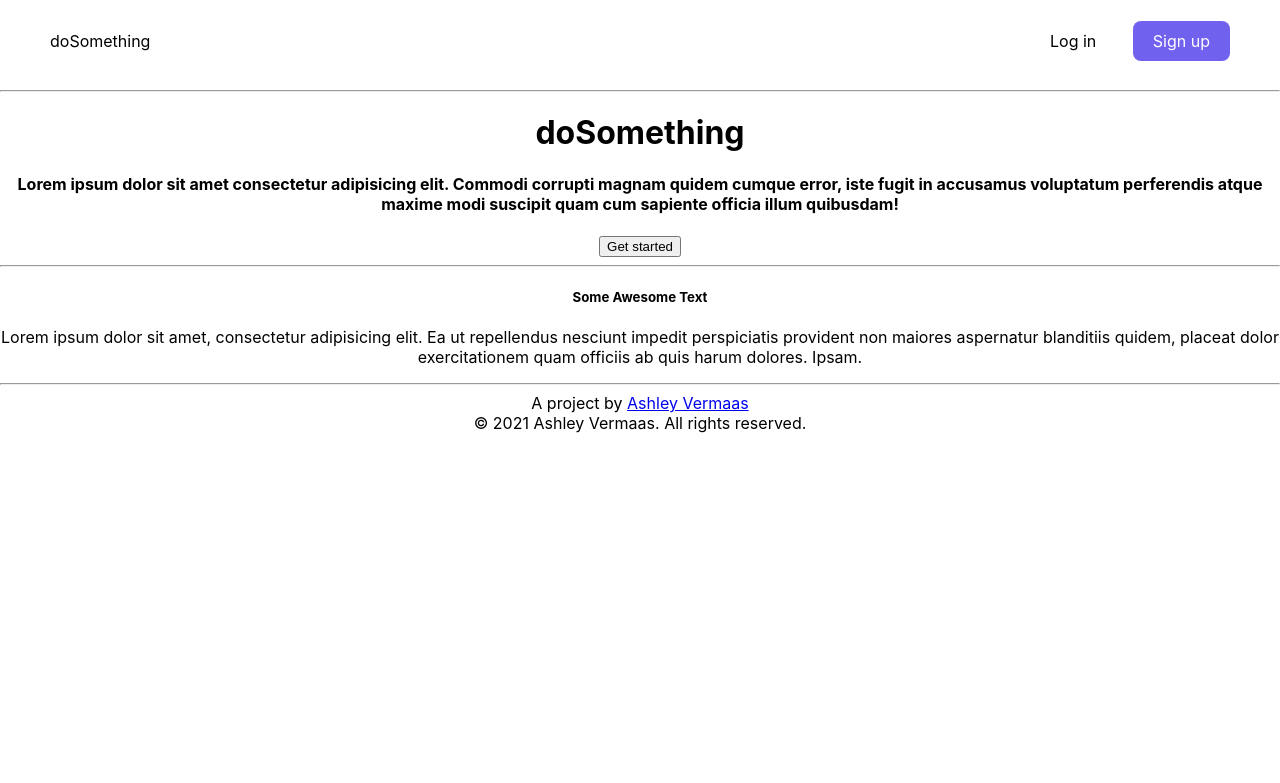
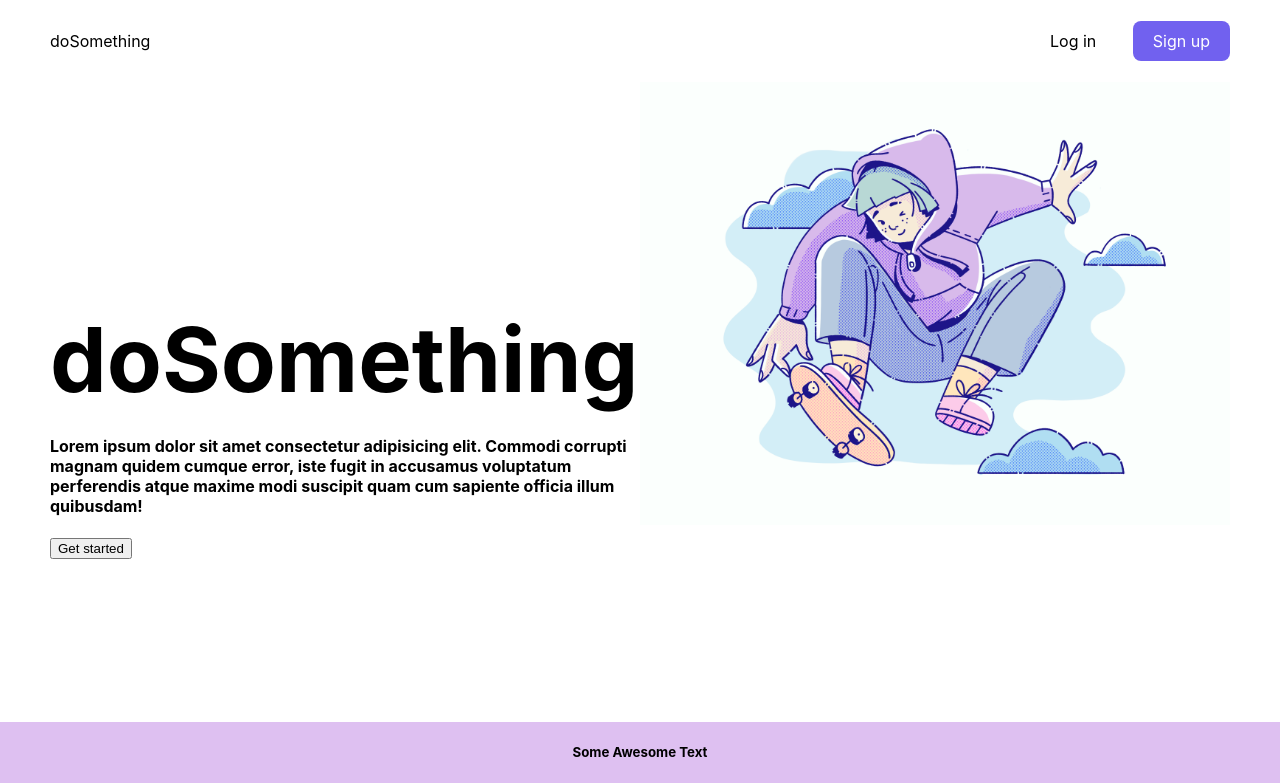
Before and after one commit to ashleyvermaas/do-something-client, a React (Create React App) app: page / in a window 1280 px wide. Shown: the top 783 px of the page. Built offline with nearby package versions, Linux system fonts and the light colour scheme.

Commit message:
add styling to homepage

```diff
--- /dev/null
+++ b/src/components/homepage/Homepage.css
@@ -0,0 +1,71 @@
+.page-container {
+    min-height: 100vh;
+    position: relative;
+}
+
+.content-wrap {
+    padding-bottom: 15vh;
+    display: flex;
+    flex-direction: column;
+    justify-content: flex-start;
+}
+
+.header {
+    min-height: 80vh;
+    display: flex;
+    flex-direction: row;
+    padding: 0px 50px;
+}
+
+img {
+    object-fit: contain;
+    height: 50%;
+    width: 50%;
+}
+
+.header-text {
+    display: flex;
+    flex-direction: column;
+    align-items: flex-start;
+    justify-content: center;
+    text-align: start;
+    width: 50vw;
+}
+
+.header-text h1 {
+    font-size: 90px;
+    margin-bottom: 0px;
+}
+
+.mid-section {
+    background-color: #DEC0F1;
+    min-height: 50vh;
+
+}
+
+.footer {
+    background-color: #738cff;
+    position: absolute;
+    min-height: 15vh;
+    width: 100%;
+    bottom: 0;
+    display: flex;
+    align-items: center;
+    justify-content: space-between;
+    color: white;
+}
+
+.footer div {
+    padding: 0px 50px;
+}
+
+.footer a {
+    text-decoration: none;
+    color: white;
+    border-bottom: 1px solid;
+}
+
+.footer a:hover {
+    color: #f5cf05;
+    border-bottom: 2px solid;
+}
--- a/src/components/homepage/Homepage.js
+++ b/src/components/homepage/Homepage.js
@@ -1,26 +1,30 @@
 import React from 'react';
 import Navbar from '../navbar/Navbar';
 import { Link } from 'react-router-dom';
+import './Homepage.css';
 
 function Homepage(props) {
     return (
-        <div>
+        <div className="page-container">
             <Navbar user={props.user} />
-            <hr></hr>
-            <header>
+        <div className="content-wrap">
+            <header className="header">
+                <div className="header-text">
                 <h1>doSomething</h1>
                 <h4>Lorem ipsum dolor sit amet consectetur adipisicing elit. Commodi corrupti magnam quidem cumque error, iste fugit in accusamus voluptatum perferendis atque maxime modi suscipit quam cum sapiente officia illum quibusdam!</h4>
                 <Link to='/signup'><button>Get started</button></Link>
+                </div>
+               <img src="/header-img.png" />
             </header>
-            <hr></hr>
-            <section>
+
+            <section className="mid-section">
                 <h5>Some Awesome Text</h5>
                 <p>Lorem ipsum dolor sit amet, consectetur adipisicing elit. Ea ut repellendus nesciunt impedit perspiciatis provident non maiores aspernatur blanditiis quidem, placeat dolor exercitationem quam officiis ab quis harum dolores. Ipsam.</p>
             </section>
-            <hr></hr>
-            <footer>
+          </div>
+            <footer className="footer">
                 <div>A project by <a href="https://github.com/ashleyvermaas">Ashley Vermaas</a></div>
-                <div>© 2021 Ashley Vermaas. All rights reserved.</div>
+                <div>© 2021 doSomething</div>
             </footer>
         </div>
     )
--- a/src/components/navbar/Navbar.css
+++ b/src/components/navbar/Navbar.css
@@ -1,4 +1,5 @@
 .navbar {
+    background-color: white;
     position: sticky;
     top: 0;
     display: flex;
```
Also changed, not shown: public/header-img.png (added).
